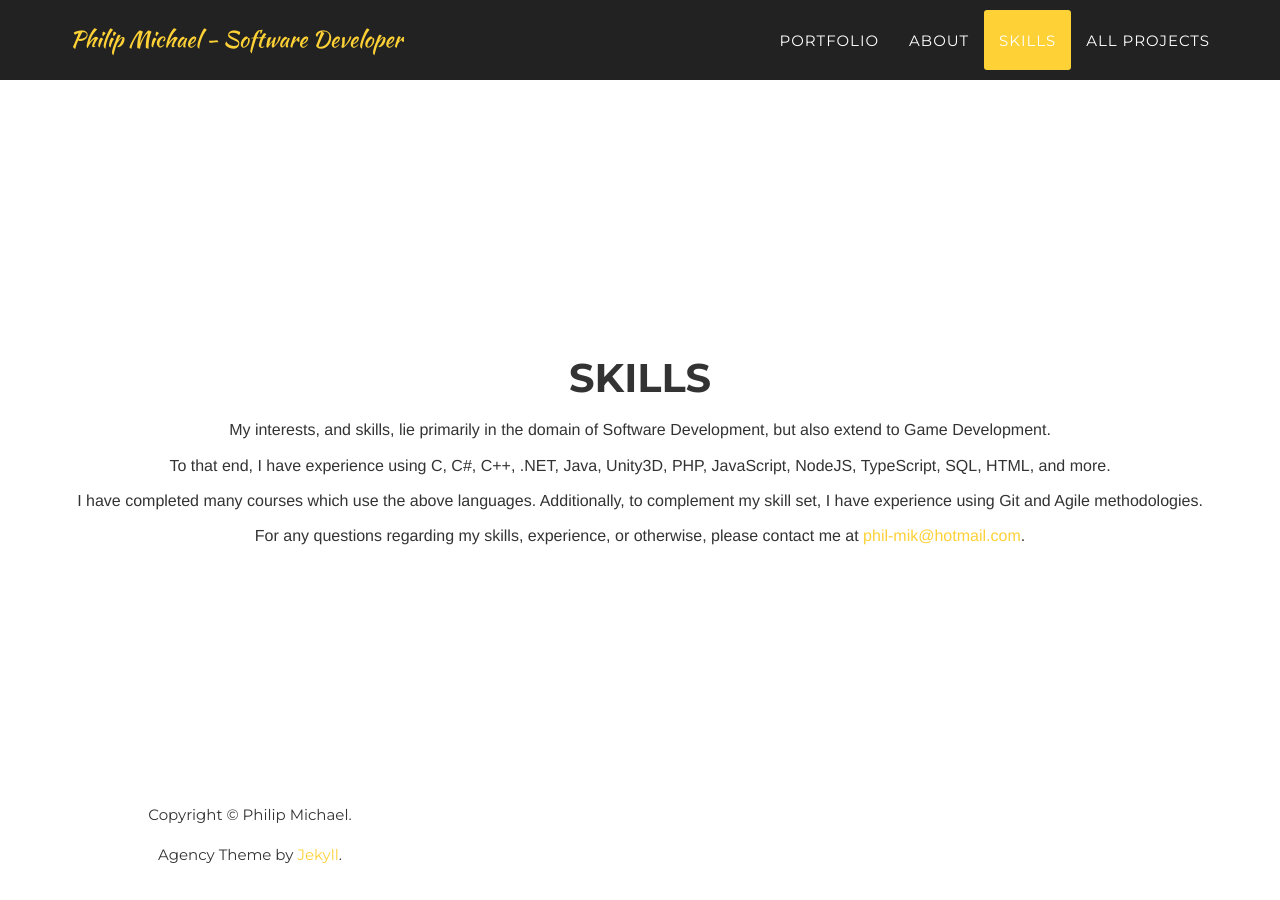
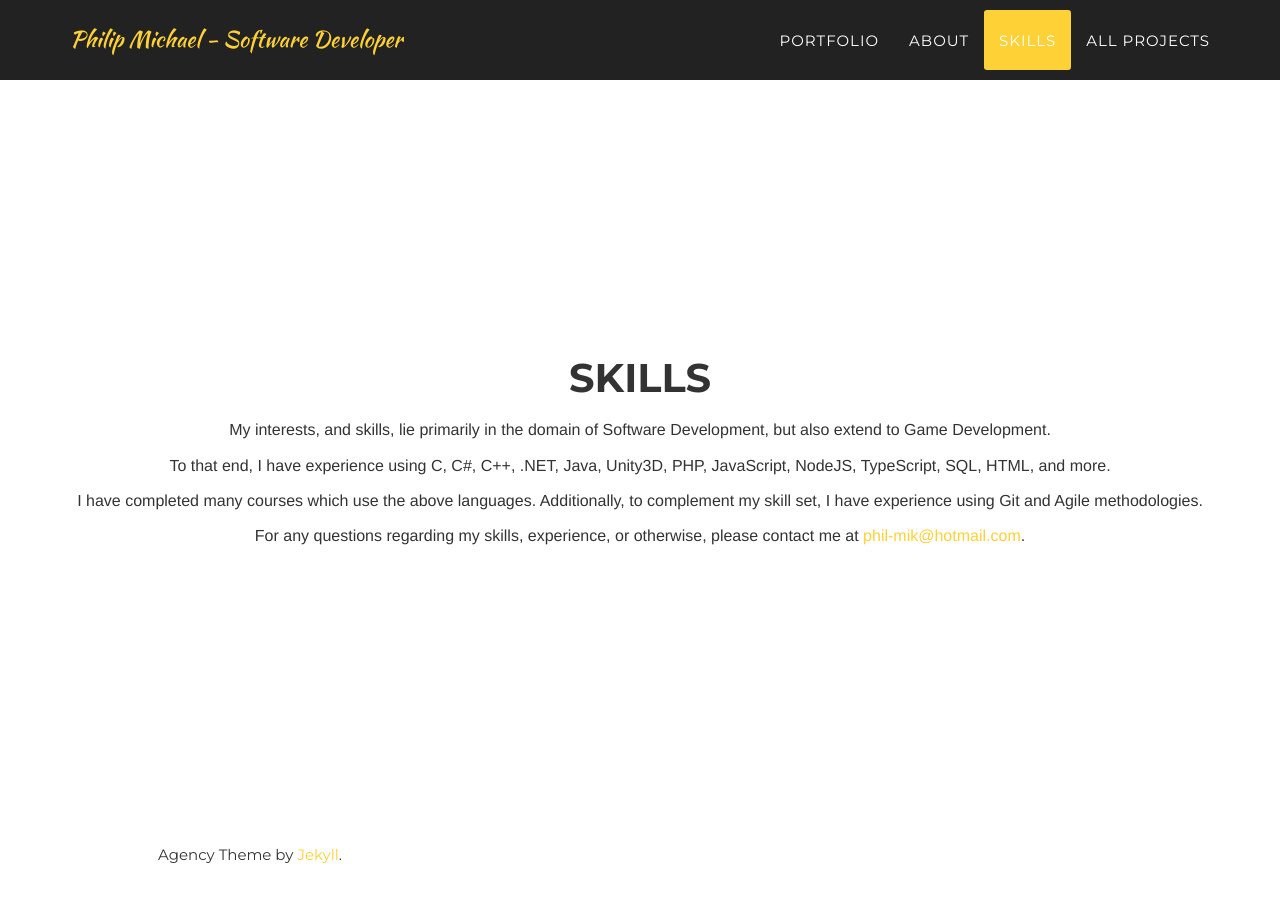
Before and after one commit to pmichaeldev/pmichaeldev.github.io, a Jekyll site: the page built from index.html, in a window 1280 px wide and 900 px high, scrolled down 2790 px. Built offline with Jekyll 4.4.1, drawn with Linux system fonts in a browser that asks for light colours; some web fonts are replaced.

Commit message:
Removed copyright.

```diff
--- a/_includes/footer.html
+++ b/_includes/footer.html
@@ -2,7 +2,7 @@
         <div class="container">
             <div class="row">
                 <div class="col-md-4">
-                    <span class="copyright">Copyright &copy; Philip Michael.
+                    <span class="copyright">
                         <br />
                         Agency Theme by <a href="http://jekyllthemes.org/themes/agency/">Jekyll</a>.
                     </span>
```
